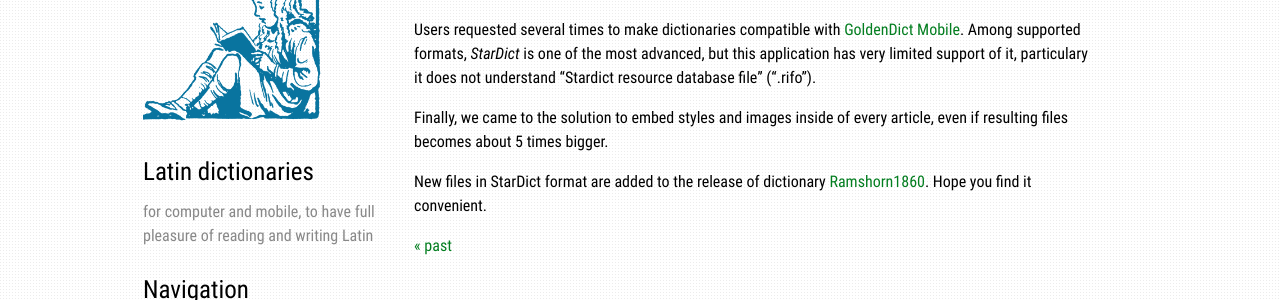
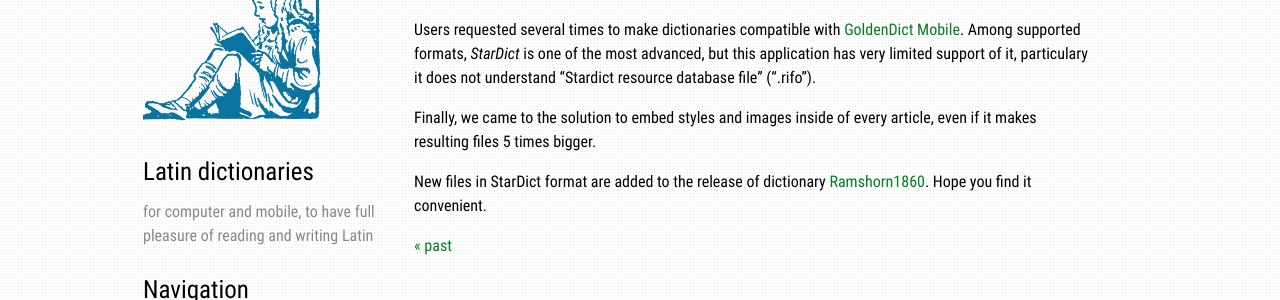
Before and after one commit to nikita-moor/dictionaries, a Jekyll site: the page built from _posts/2019-07-12-GoldenDict Mobile.md, in a window 1280 px wide. Shown: the part 155-455 px from the top of the page. Built offline with Jekyll 4.4.1, drawn with Linux system fonts in a browser that asks for light colours.

Commit message:
spell check

```diff
--- a/_posts/2019-07-12-GoldenDict Mobile.md
+++ b/_posts/2019-07-12-GoldenDict Mobile.md
@@ -5,7 +5,7 @@ title:  "GoldenDict Mobile"
 
 Users requested several times to make dictionaries compatible with [GoldenDict Mobile][2]. Among supported formats, _StarDict_ is one of the most advanced, but this application has very limited support of it, particulary it does not understand "Stardict resource database file" (".rifo").
 
-Finally, we came to the solution to embed styles and images inside of every article, even if resulting files becomes about 5 times bigger.
+Finally, we came to the solution to embed styles and images inside of every article, even if it makes resulting files 5 times bigger.
 
 New files in StarDict format are added to the release of dictionary [Ramshorn1860][1]. Hope you find it convenient.
 
```
